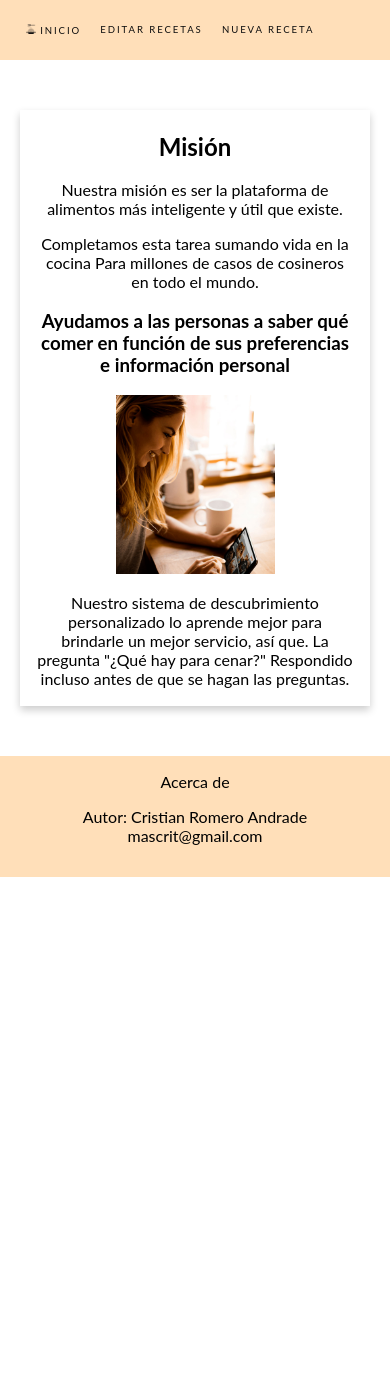
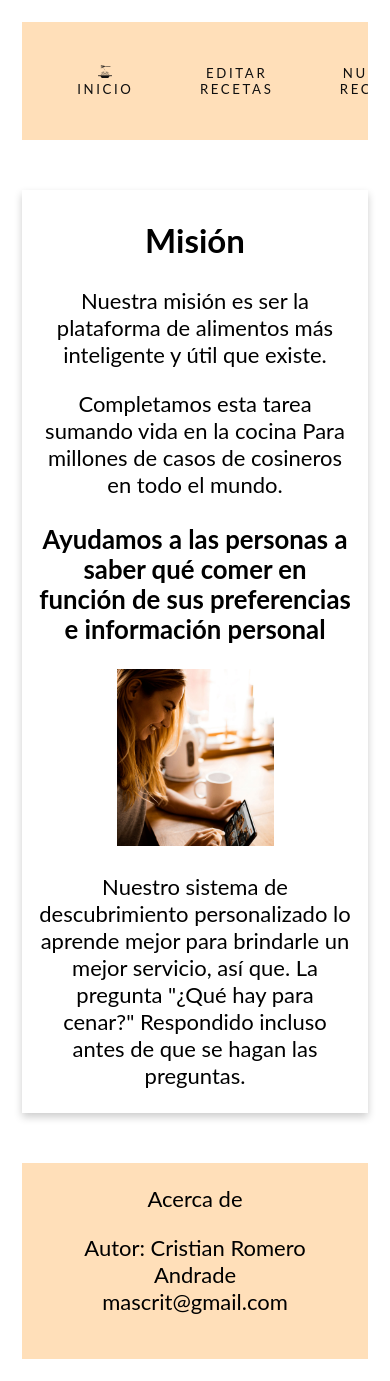
Before and after one commit to tysyak/Proyecto_negocios_2022, a PHP site: page /about in a window 390 px wide. Before the commit the page ends 877 px from the top, so only its background shows below. Run offline with PHP 8.4, Linux system fonts and the light colour scheme.

Commit message:
Aplicación mas responsiva

```diff
--- a/recetario/assets/css/app.css
+++ b/recetario/assets/css/app.css
@@ -1,7 +1,10 @@
+html { font-size: 22px; }
+
 body {
     margin: 0;
     font-family: 'Lato', sans-serif;
     text-align: center;
+    padding: 1rem;
 }
 
 img {
@@ -105,15 +108,26 @@ header {
 
 .card {
     box-shadow: 0 4px 8px 0 rgba(0,0,0,0.2);
-    margin: 50px auto;
-    width: 350px;
+    margin: 100px auto;
+    width: 600px ;
     transition: .25s ease;
     text-align: center;
-
 }
 
-.card:hover {
-    box-shadow: 0 8px 16px 0 rgba(0,0,0,0.2);
+.cards {
+    max-width: 3600px;
+    margin: auto;
+    display: grid;
+    gap: 1rem;
+    grid-template-columns: repeat(auto-fit, minmax(600px, 1fr));
+}
+
+.card-about {
+    box-shadow: 0 4px 8px 0 rgba(0,0,0,0.2);
+    margin: 50px auto;
+    width:auto;
+    transition: .25s ease;
+    text-align: center;
 }
 
 .container {
@@ -122,6 +136,23 @@ header {
 
 ul {
     text-align: left;
+}
+
+a {
+    padding: 10px 20px;
+}
+.badge {
+    background-color: #FE8019;
+    border: 1px solid #ddd;
+    border-radius: .25em;
+    color: white;
+    padding: 10px;
+    text-align: center;
+    text-decoration: none;
+    display: inline-block;
+    font-size: 16px;
+    margin: 4px 2px;
+    cursor: pointer;
 }
 
 /* buttons */
--- a/recetario/assets/js/app.js
+++ b/recetario/assets/js/app.js
@@ -1,5 +1,5 @@
 async function listar_receta() {
-    let html = '';
+    let html = '<div class="cards">';
     let response = await fetch('api/receta',{
         "method": "GET",
         "headers": {'Content-Type': 'application/json'}
@@ -34,6 +34,7 @@ async function listar_receta() {
                  html += '</div>';
              });
              html += '</div>';
+            html += '</div>';
         });
 
     document.getElementById('app').innerHTML = html;
--- a/recetario/view/about.view.php
+++ b/recetario/view/about.view.php
@@ -1,4 +1,5 @@
-<div class="card">
+
+<div class="card-about">
 
 <div class="container">
     <h2>Misión</h2>
```
